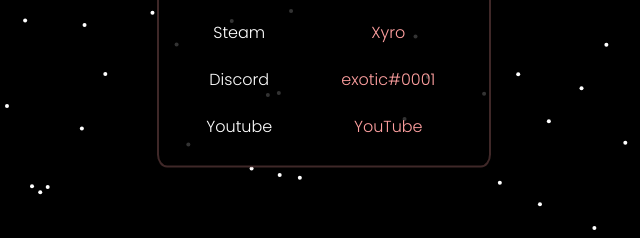
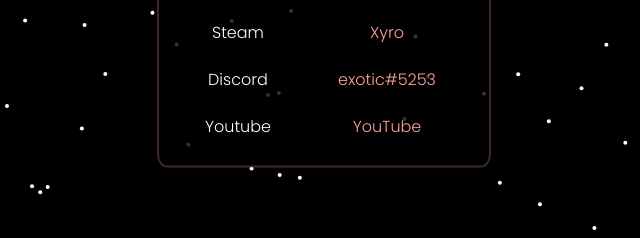
Before and after one commit to sx5/sx5, a plain HTML site: page index.html in a window 1280 px wide. Shown: the part 449-687 px from the top of the page, 316-956 px from the left. Drawn offline with Linux system fonts and the light colour scheme.

Commit message:
Update index.html

```diff
--- a/index.html
+++ b/index.html
@@ -33,7 +33,7 @@
             </tr>
             <tr>
                 <td>Discord</td>
-                <td><a href="#">exotic#0001</a></td>
+                <td><a href="#">exotic#5253</a></td>
             </tr>
             <tr>
                 <td>Youtube</td>
```
